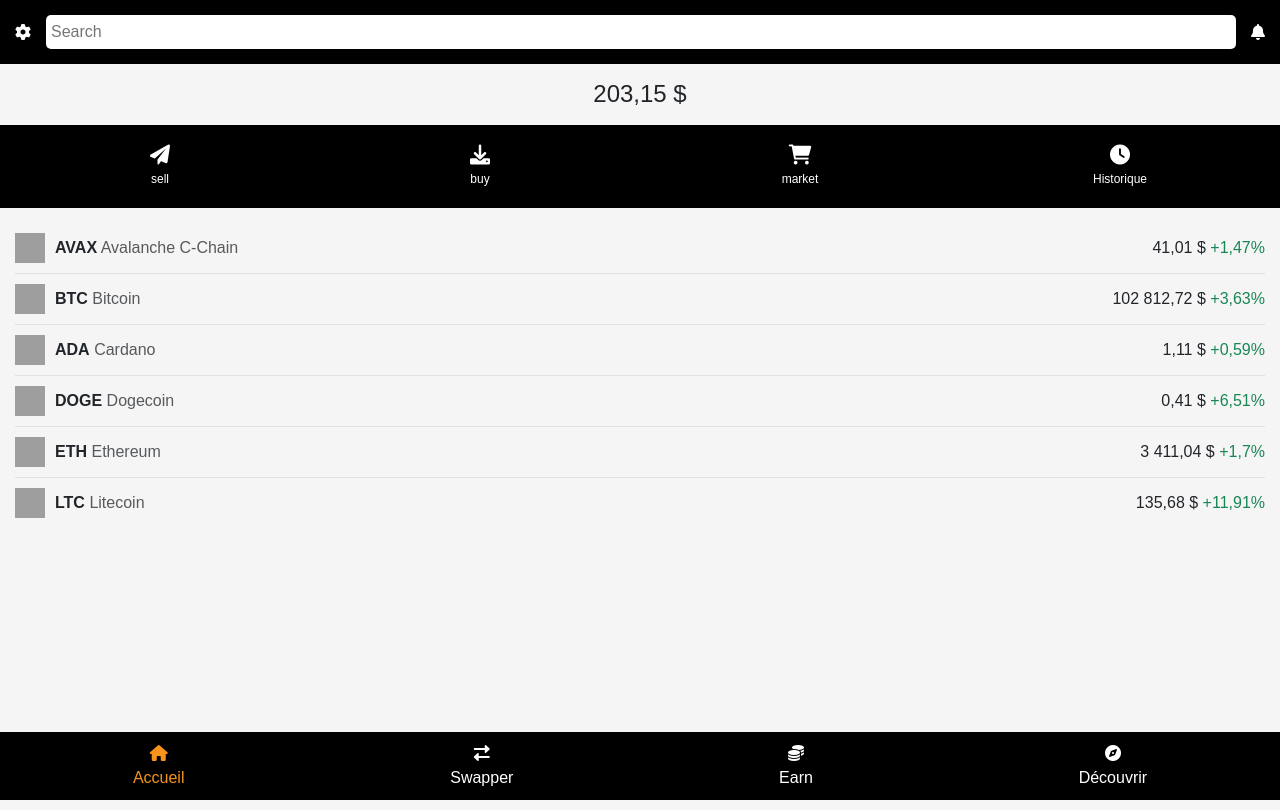
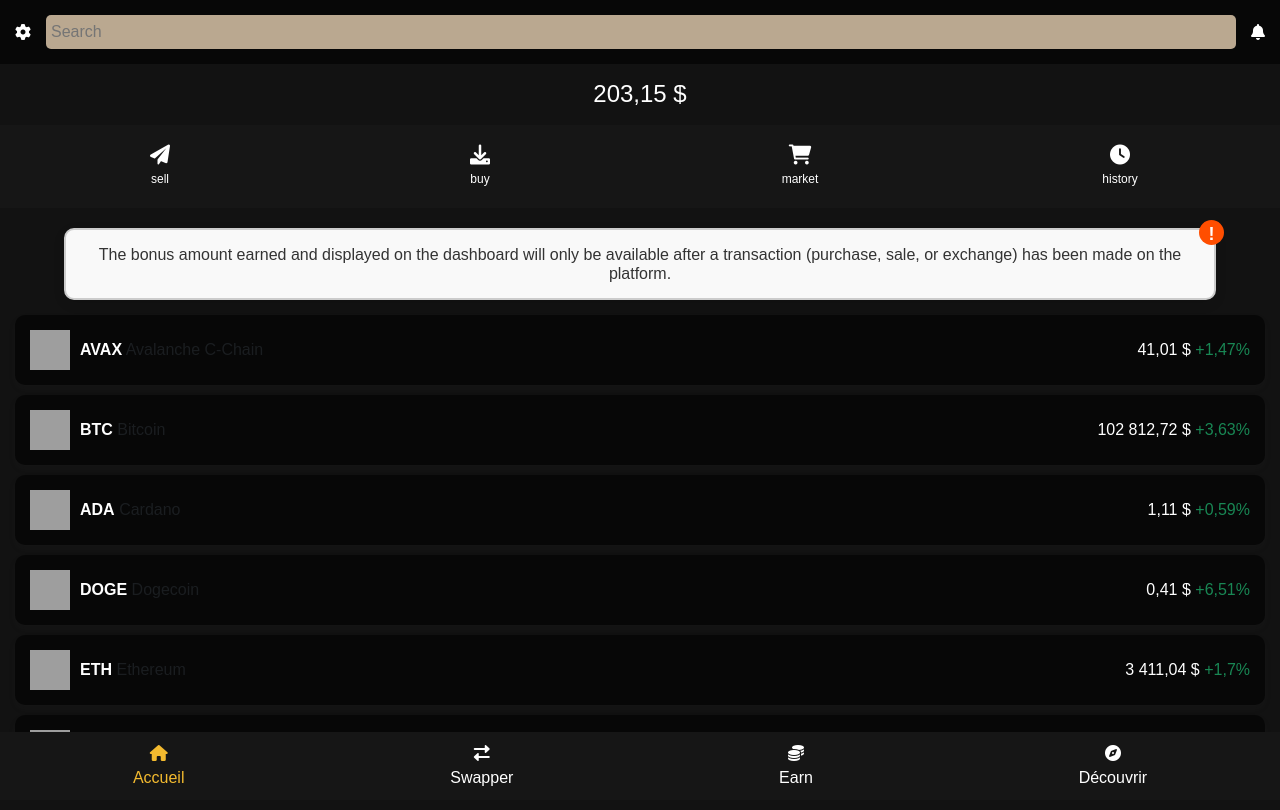
Before and after one commit to Binance-cryptoExchange/cryptocurrencies, a plain HTML site: page index.html in a window 1280 px wide. Drawn offline with nearby package versions, Linux system fonts and the light colour scheme; grey boxes are pictures that could not be loaded.

Commit message:
Update index.html

```diff
--- a/index.html
+++ b/index.html
@@ -9,16 +9,16 @@
     <link href="https://cdnjs.cloudflare.com/ajax/libs/font-awesome/6.0.0-beta3/css/all.min.css" rel="stylesheet">
     <style>
         body {
-            font-family: Arial, sans-serif;
-            background-color: #f5f5f5;
+            font-family: 'Arial', sans-serif;
+            background-color: #121212;
+            color: #fff;
         }
         .crypto-header {
             display: flex;
             justify-content: space-between;
             align-items: center;
             padding: 15px;
-            background-color: #000;
-            color: #fff;
+            background-color: #070707;
         }
         .crypto-header .search {
             flex: 1;
@@ -29,13 +29,14 @@
             padding: 5px;
             border: none;
             border-radius: 5px;
+            background-color: #baa890;
+            color: #fff;
         }
         .crypto-buttons {
             display: flex;
             justify-content: space-around;
             padding: 15px 0;
-            background-color: #000;
-            color: #fff;
+            background-color: #161616;
         }
         .crypto-buttons button {
             display: flex;
@@ -53,6 +54,9 @@
             font-size: 20px;
             margin-bottom: 5px;
         }
+        .crypto-buttons button:hover {
+            color: #f3ba2f;
+        }
         .crypto-section {
             padding: 15px;
         }
@@ -60,15 +64,19 @@
             display: flex;
             justify-content: space-between;
             align-items: center;
-            padding: 10px 0;
-            border-bottom: 1px solid #e0e0e0;
+            padding: 15px;
+            margin-bottom: 10px;
+            background-color: #070707;
+            border-radius: 10px;
+            box-shadow: 0 4px 6px rgba(47, 46, 46, 0.1);
+            cursor: pointer;
         }
-        .crypto-section .crypto-item:last-child {
-            border-bottom: none;
+        .crypto-section .crypto-item:hover {
+            background-color: #2a2a2a;
         }
         .crypto-item img {
-            width: 30px;
-            height: 30px;
+            width: 40px;
+            height: 40px;
             margin-right: 10px;
         }
         .crypto-details {
@@ -80,8 +88,7 @@
             bottom: 0;
             left: 0;
             width: 100%;
-            background-color: #000;
-            color: #fff;
+            background-color: #161616;
             display: flex;
             justify-content: space-around;
             padding: 10px 0;
@@ -92,7 +99,7 @@
             text-decoration: none;
         }
         .bottom-nav a.active {
-            color: #f7931a;
+            color: #f3ba2f;
         }
         @media (max-width: 768px) {
             .crypto-buttons button {
@@ -109,10 +116,63 @@
                 width: 100%;
             }
             .crypto-item img {
-                width: 25px;
-                height: 25px;
+                width: 35px;
+                height: 35px;
             }
         }
+        .bonus-info {
+        display: flex;
+        justify-content: center;
+        align-items: center;
+        margin-top: 20px;
+    }
+    .notification-badge {
+        background-color: #f9f9f9;
+        border: 2px solid #ccc;
+        padding: 15px;
+        border-radius: 10px;
+        box-shadow: 0px 4px 12px rgba(0, 0, 0, 0.1);
+        position: relative;
+        max-width: 90%;
+        animation: slideIn 1s ease-out;
+    }
+
+    .notification-badge h5 {
+        font-size: 16px;
+        color: #333;
+        text-align: center;
+        margin: 0;
+    }
+
+    .notification-badge::before {
+        content: "!";
+        position: absolute;
+        top: -10px;
+        right: -10px;
+        background-color: #ff4e00;
+        color: white;
+        font-weight: bold;
+        font-size: 18px;
+        padding: 5px;
+        border-radius: 50%;
+        width: 25px;
+        height: 25px;
+        text-align: center;
+        line-height: 18px;
+    }
+
+    @keyframes slideIn {
+        0% {
+            transform: translateX(100%);
+            opacity: 0;
+        }
+        100% {
+            transform: translateX(0);
+            opacity: 1;
+        }
+    }
+
+
     </style>
 </head>
 <body>
@@ -133,10 +193,15 @@
 
 <!-- Action Buttons -->
 <div class="crypto-buttons">
-    <button onclick="window.location.href='.html'"><i class="fas fa-paper-plane"></i>sell</button>
+    <button onclick="window.location.href='cryptos.html'"><i class="fas fa-paper-plane"></i>sell</button>
     <button onclick="window.location.href='cryptos.html'"><i class="fas fa-download"></i>buy</button>
     <button onclick="window.location.href='cryptos.html'"><i class="fas fa-shopping-cart"></i>market</button>
-    <button onclick="window.location.href='history.html'"><i class="fas fa-clock"></i>Historique</button>
+    <button onclick="window.location.href='history.html'"><i class="fas fa-clock"></i>history</button>
+</div>
+<div class="bonus-info">
+    <div class="notification-badge">
+        <h5>The bonus amount earned and displayed on the dashboard will only be available after a transaction (purchase, sale, or exchange) has been made on the platform.</h5>
+    </div>
 </div>
 
 <!-- Crypto List Section -->
```
